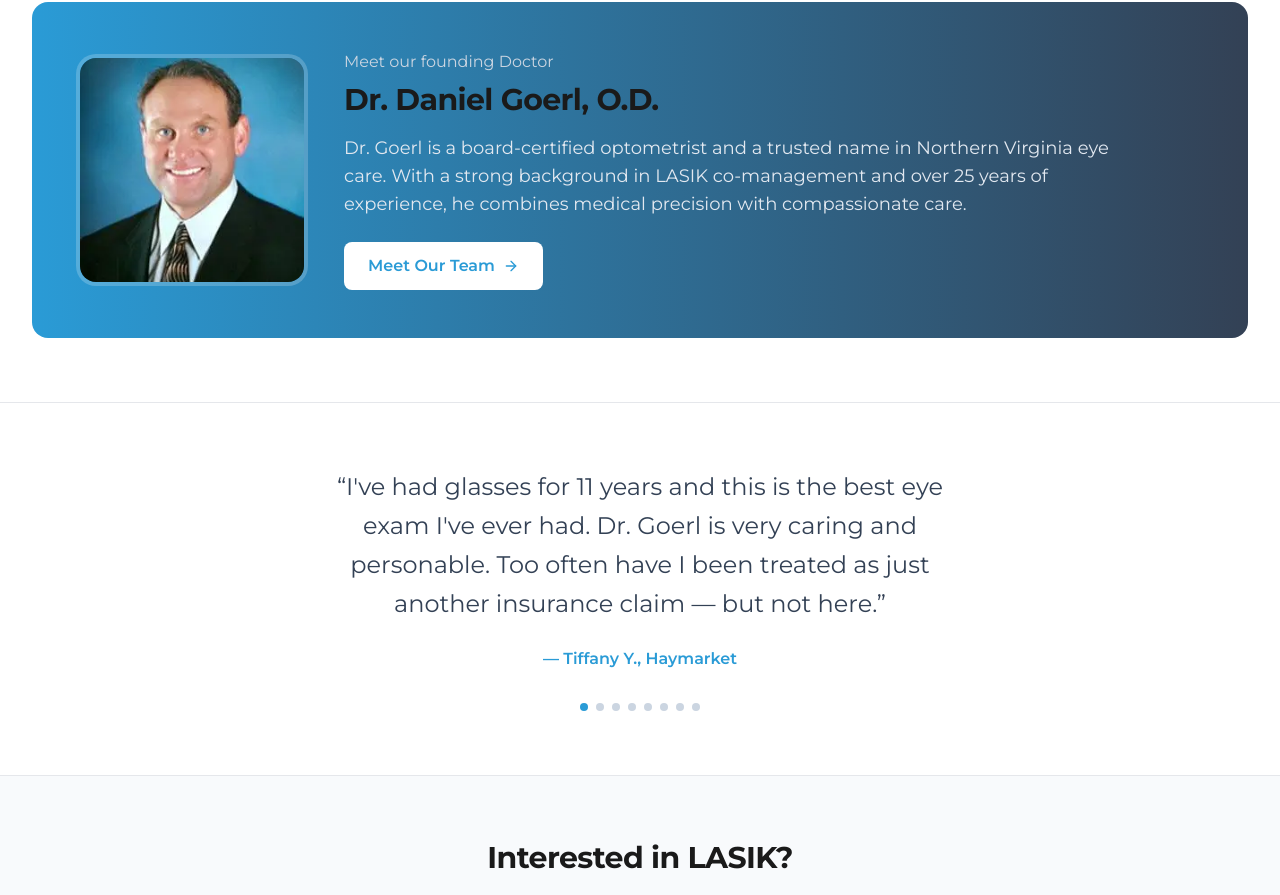
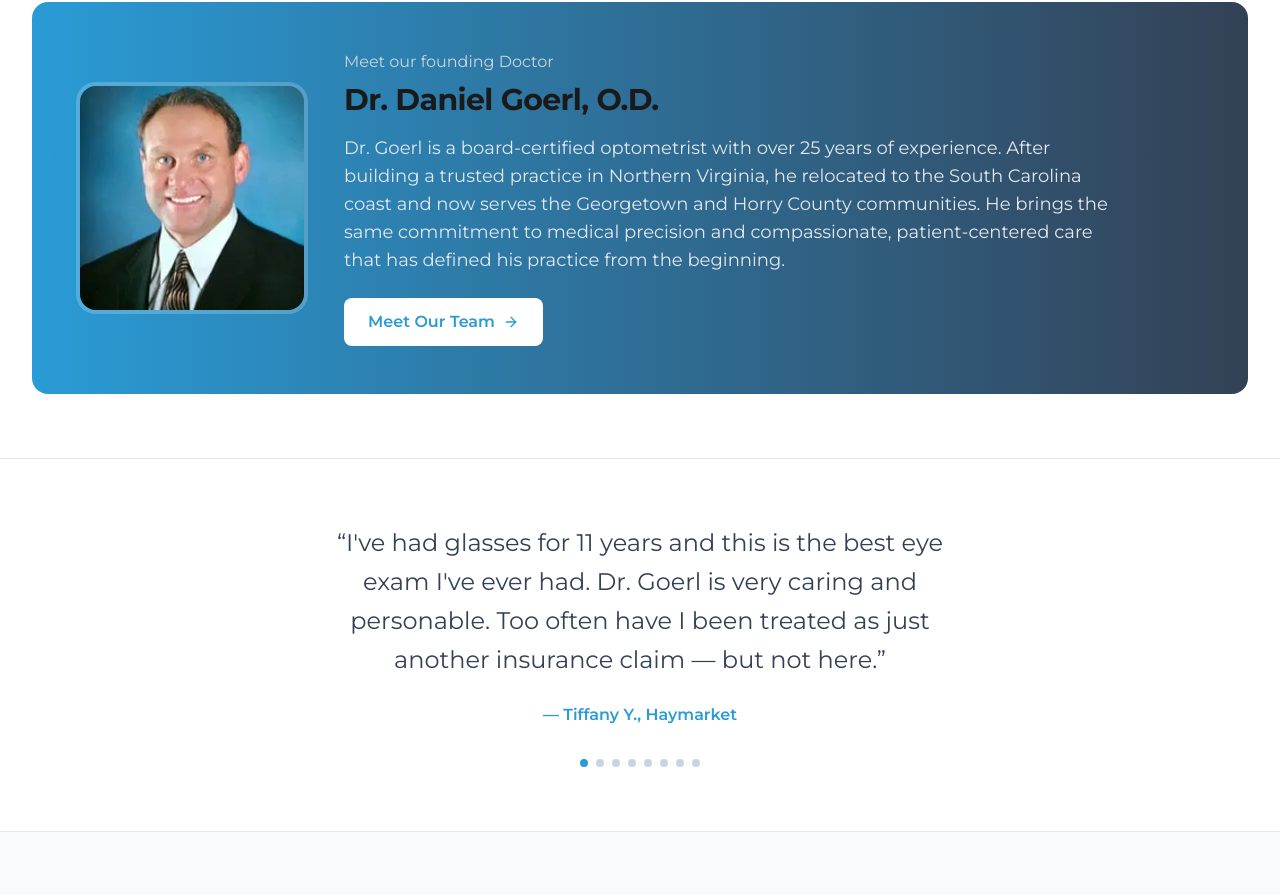
Before and after one commit to studiobrett/eyeprowebsite, a Next.js app: page / in a window 1280 px wide. Shown: the part 1880-2775 px from the top of the page. Built offline with nearby package versions, Linux system fonts and the light colour scheme; no server answers.

Commit message:
Update Dr. Goerl bio to reflect move to South Carolina

```diff
--- a/src/data/team.ts
+++ b/src/data/team.ts
@@ -14,7 +14,7 @@ export const team: TeamMember[] = [
     name: 'Dr. Daniel Goerl',
     title: 'Optometrist',
     credentials: 'O.D.',
-    bio: 'Dr. Goerl is a board-certified optometrist and a trusted name in Northern Virginia eye care. With a strong background in LASIK co-management and over 25 years of experience, he combines medical precision with compassionate care.',
+    bio: 'Dr. Goerl is a board-certified optometrist with over 25 years of experience. After building a trusted practice in Northern Virginia, he relocated to the South Carolina coast and now serves the Georgetown and Horry County communities. He brings the same commitment to medical precision and compassionate, patient-centered care that has defined his practice from the beginning.',
     image: '/images/DanielGoerl.webp',
     specialties: [
       'LASIK Co-Management',
```
